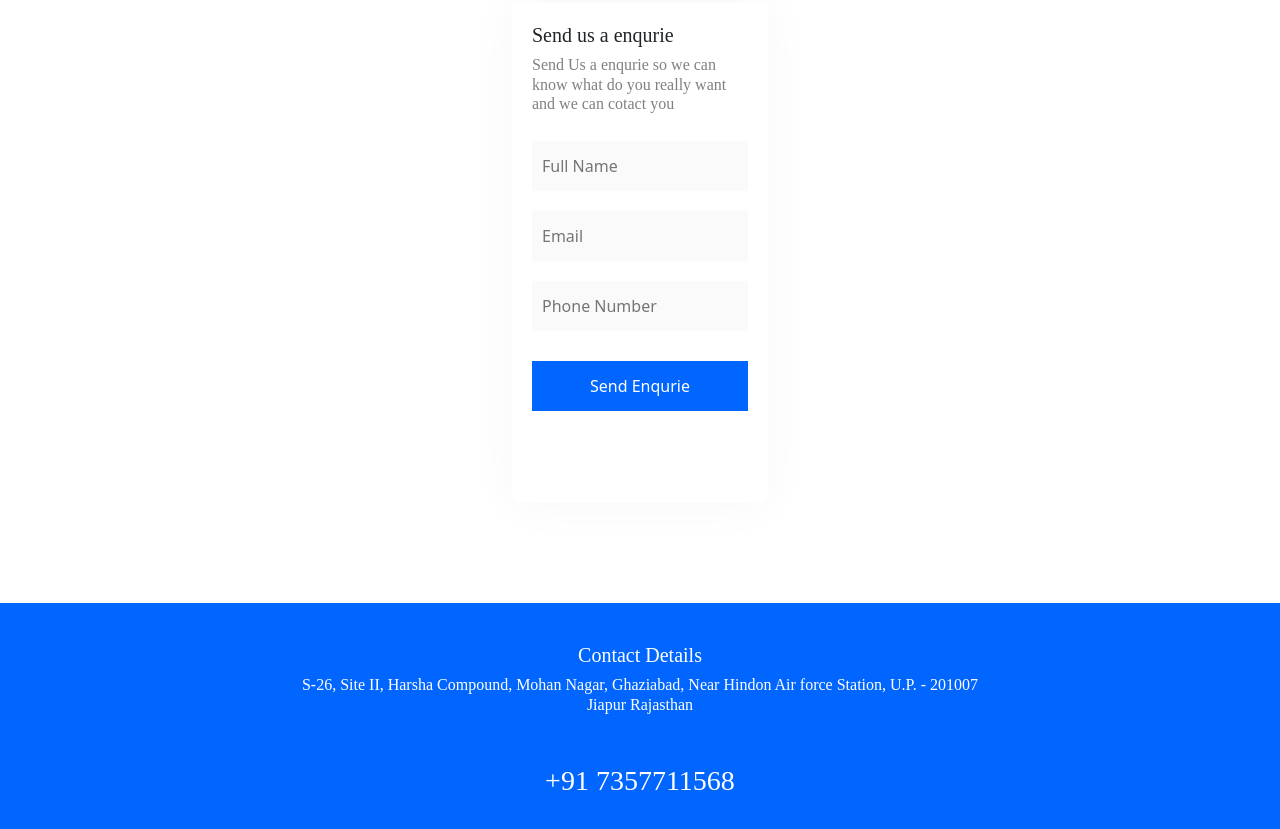
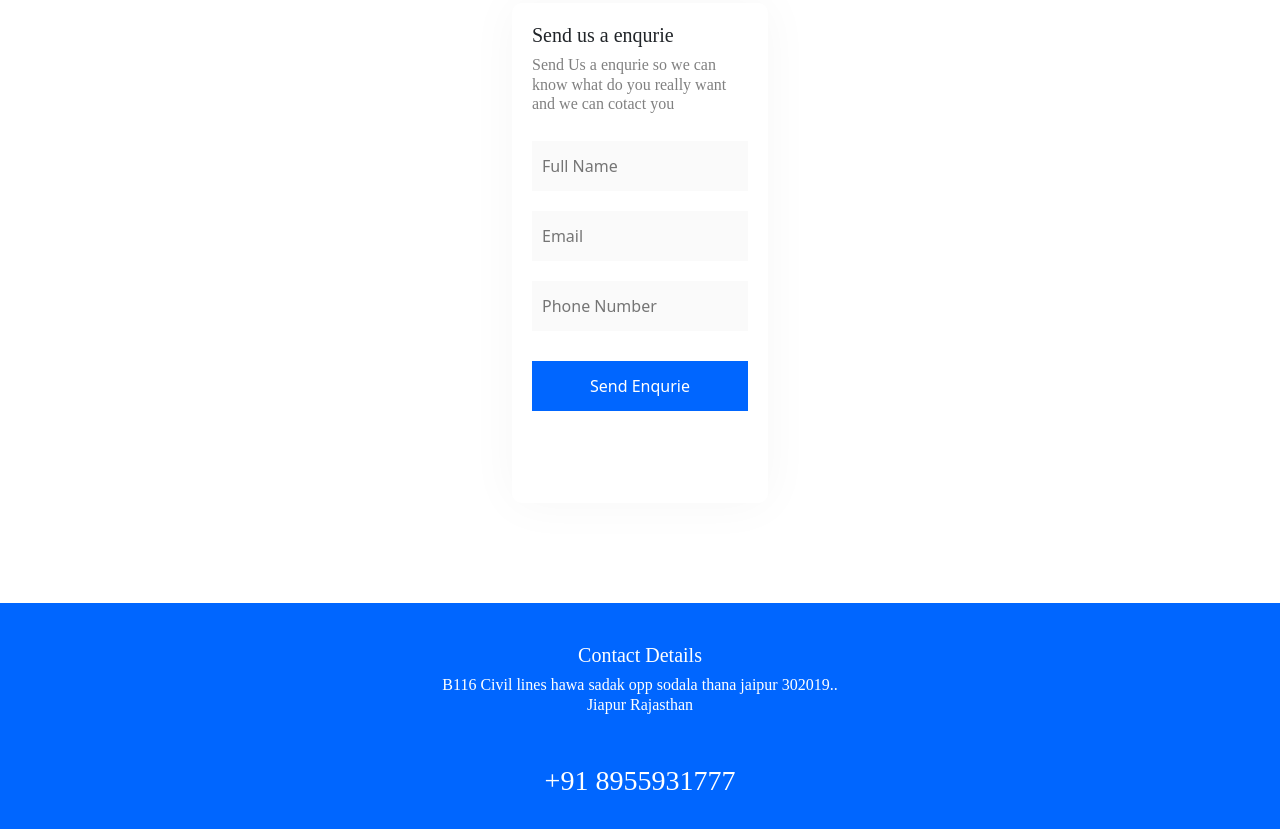
Before and after one commit to monkeyiscoding/servoline, a plain HTML site: page index.html in a window 1280 px wide. Shown: the part 2703-3532 px from the top of the page. Drawn offline with nearby package versions, Linux system fonts and the light colour scheme; no server answers.

Commit message:
new version

```diff
--- a/index.html
+++ b/index.html
@@ -224,9 +224,9 @@
 
   <div class="bottom-div">
     <h5 style="font-family: bahnschrift; color: white; margin-top: 20px;">Contact Details</h5>
-    <h6 style="font-family: bahnschrift; color: white; font-weight: 300;">S-26, Site II, Harsha Compound, Mohan Nagar, Ghaziabad,
-      Near Hindon Air force Station, U.P. - 201007 <br> Jiapur Rajasthan </h6>
-    <h3 style="font-family: bahnschrift; color: white; margin-top: 50px;">+91 7357711568</h3>
+    <h6 style="font-family: bahnschrift; color: white; font-weight: 300;">B116 Civil lines hawa sadak opp sodala thana jaipur 302019..
+      <br> Jiapur Rajasthan </h6>
+    <h3 style="font-family: bahnschrift; color: white; margin-top: 50px;">+91 8955931777</h3>
 
   </div>
 
```
Also changed, not shown: login/login.html (+3 -0 lines).
